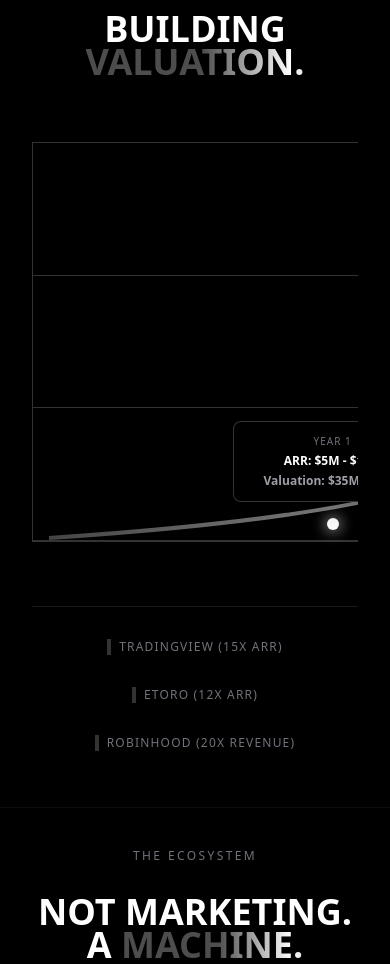
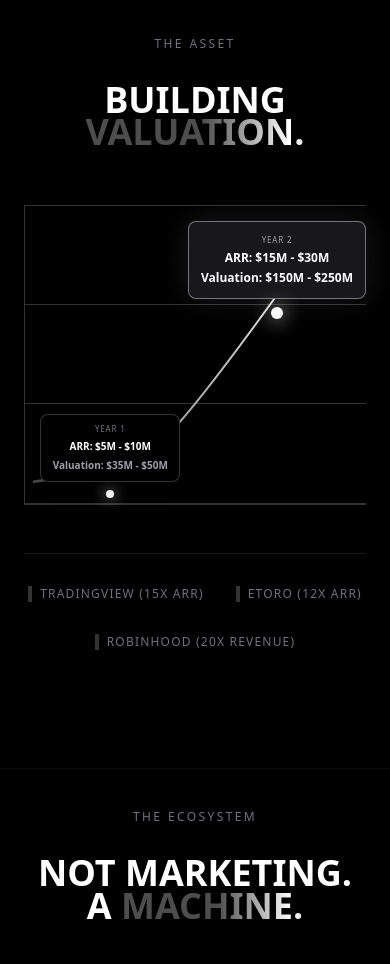
Before and after one commit to contact474/mynewstaff-landing, a Next.js app: page / in a window 390 px wide. Shown: the part 6640-7604 px from the top of the page. Built offline with nearby package versions, Linux system fonts and the light colour scheme.

Commit message:
Make ValuationChart fully responsive: add viewBox, remove scroll, resize mobile cards

```diff
--- a/src/components/diagrams/ValuationChart.tsx
+++ b/src/components/diagrams/ValuationChart.tsx
@@ -3,9 +3,8 @@ import { motion } from "framer-motion";
 
 export const ValuationChart = () => {
     return (
-        <div className="w-full max-w-5xl mx-auto p-4 md:p-8">
-            <div className="w-full overflow-x-auto pb-4">
-                <div className="relative h-[400px] border-l border-b border-white/20 p-4 min-w-[1000px]">
+        <div className="w-full max-w-5xl mx-auto p-2 md:p-8">
+            <div className="relative h-[300px] md:h-[400px] border-l border-b border-white/20 p-2 md:p-4">
                 {/* Grid Lines */}
                 <div className="absolute inset-0 flex flex-col justify-between pointer-events-none opacity-20">
                     <div className="border-t border-white" />
@@ -15,7 +14,7 @@ export const ValuationChart = () => {
                 </div>
 
                 {/* Chart Line */}
-                    <svg className="absolute inset-0 w-full h-full p-4 overflow-visible">
+                <svg className="absolute inset-0 w-full h-full p-2 md:p-4 overflow-visible" viewBox="0 0 1000 400" preserveAspectRatio="none">
                     <motion.path
                         d="M 0 380 Q 300 360 400 320 T 900 20"
                         fill="none"
@@ -39,14 +38,14 @@ export const ValuationChart = () => {
                     initial={{ opacity: 0, y: 10 }}
                     whileInView={{ opacity: 1, y: 0 }}
                     transition={{ delay: 1 }}
-                        className="absolute left-[30%] top-[70%] md:top-[75%] -translate-x-1/2"
+                    className="absolute left-[25%] md:left-[30%] top-[70%] md:top-[75%] -translate-x-1/2"
                 >
-                        <div className="bg-black border border-white/20 p-3 rounded-lg backdrop-blur-md shadow-xl text-center min-w-[200px]">
-                            <span className="block text-[10px] text-zinc-500 uppercase tracking-widest mb-1">Year 1</span>
-                            <div className="text-xs font-bold text-white mb-1">ARR: $5M - $10M</div>
-                            <div className="text-xs font-bold text-zinc-400">Valuation: $35M - $50M</div>
+                    <div className="bg-black border border-white/20 p-2 md:p-3 rounded-lg backdrop-blur-md shadow-xl text-center min-w-[140px] md:min-w-[200px]">
+                        <span className="block text-[8px] md:text-[10px] text-zinc-500 uppercase tracking-widest mb-1">Year 1</span>
+                        <div className="text-[10px] md:text-xs font-bold text-white mb-1">ARR: $5M - $10M</div>
+                        <div className="text-[10px] md:text-xs font-bold text-zinc-400">Valuation: $35M - $50M</div>
                     </div>
-                        <div className="w-3 h-3 bg-white rounded-full mx-auto mt-4 shadow-[0_0_15px_white]" />
+                    <div className="w-2 h-2 md:w-3 md:h-3 bg-white rounded-full mx-auto mt-2 md:mt-4 shadow-[0_0_15px_white]" />
                 </motion.div>
 
                 {/* Year 2 */}
@@ -54,16 +53,15 @@ export const ValuationChart = () => {
                     initial={{ opacity: 0, y: 10 }}
                     whileInView={{ opacity: 1, y: 0 }}
                     transition={{ delay: 1.8 }}
-                        className="absolute right-[0%] top-[0%] -translate-x-[20%] translate-y-4"
+                    className="absolute right-0 top-0 -translate-x-0 md:-translate-x-[20%] translate-y-4 md:translate-y-4"
                 >
-                        <div className="bg-zinc-900 border border-white/40 p-4 rounded-lg backdrop-blur-md shadow-[0_0_30px_rgba(255,255,255,0.1)] text-center min-w-[240px]">
-                            <span className="block text-[10px] text-zinc-400 uppercase tracking-widest mb-1">Year 2</span>
-                            <div className="text-sm font-bold text-white mb-1">ARR: $15M - $30M</div>
-                            <div className="text-sm font-bold text-white">Valuation: $150M - $250M</div>
+                    <div className="bg-zinc-900 border border-white/40 p-3 md:p-4 rounded-lg backdrop-blur-md shadow-[0_0_30px_rgba(255,255,255,0.1)] text-center min-w-[160px] md:min-w-[240px]">
+                        <span className="block text-[8px] md:text-[10px] text-zinc-400 uppercase tracking-widest mb-1">Year 2</span>
+                        <div className="text-xs md:text-sm font-bold text-white mb-1">ARR: $15M - $30M</div>
+                        <div className="text-xs md:text-sm font-bold text-white">Valuation: $150M - $250M</div>
                     </div>
-                        <div className="w-4 h-4 bg-white rounded-full mx-auto mt-4 shadow-[0_0_20px_white] relative z-10" />
+                    <div className="w-3 h-3 md:w-4 md:h-4 bg-white rounded-full mx-auto mt-2 md:mt-4 shadow-[0_0_20px_white] relative z-10" />
                 </motion.div>
-                </div>
             </div>
 
             {/* Footer Comparables */}
```
Lines whose indentation alone changed are shown as unchanged.
